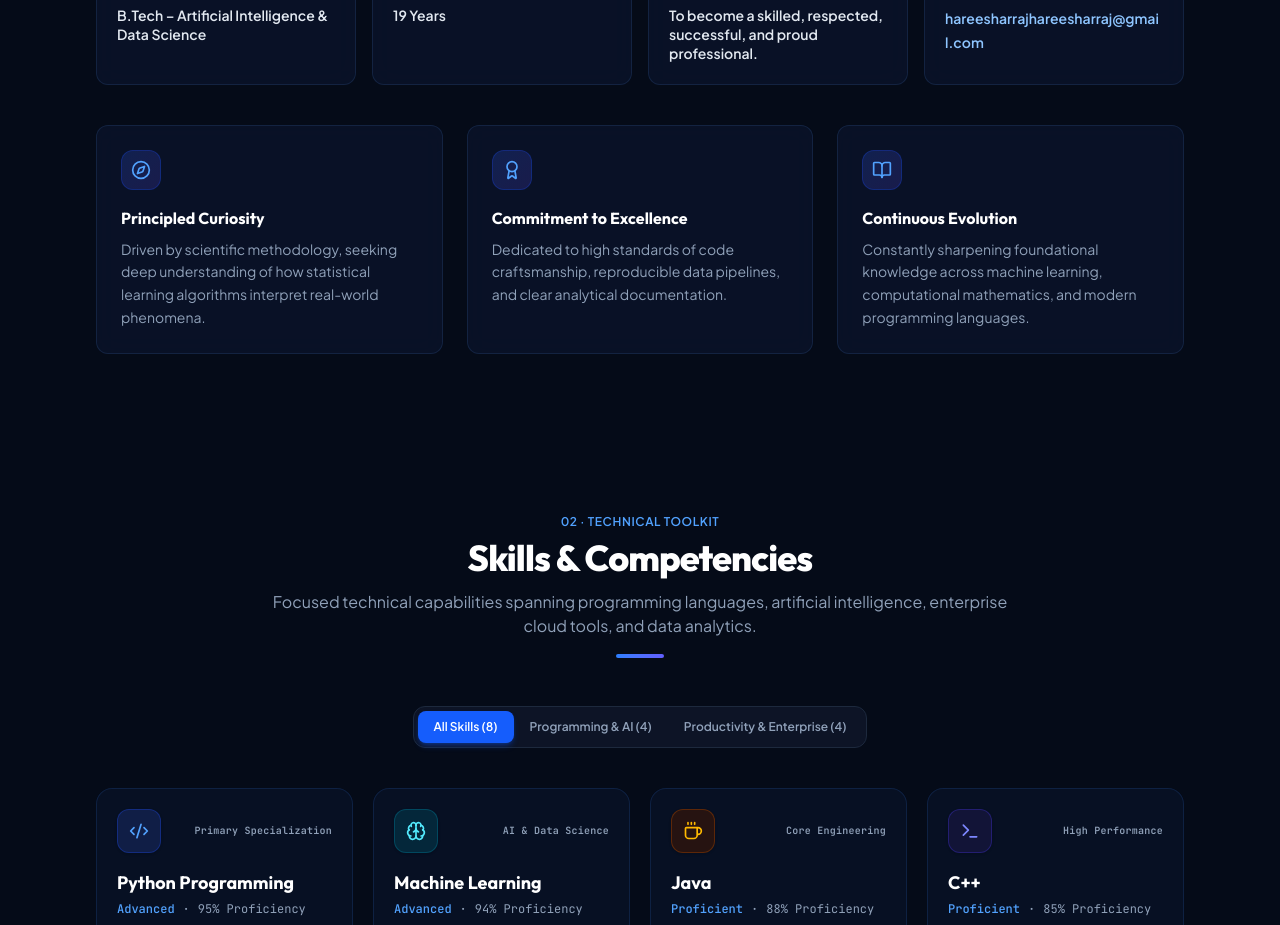
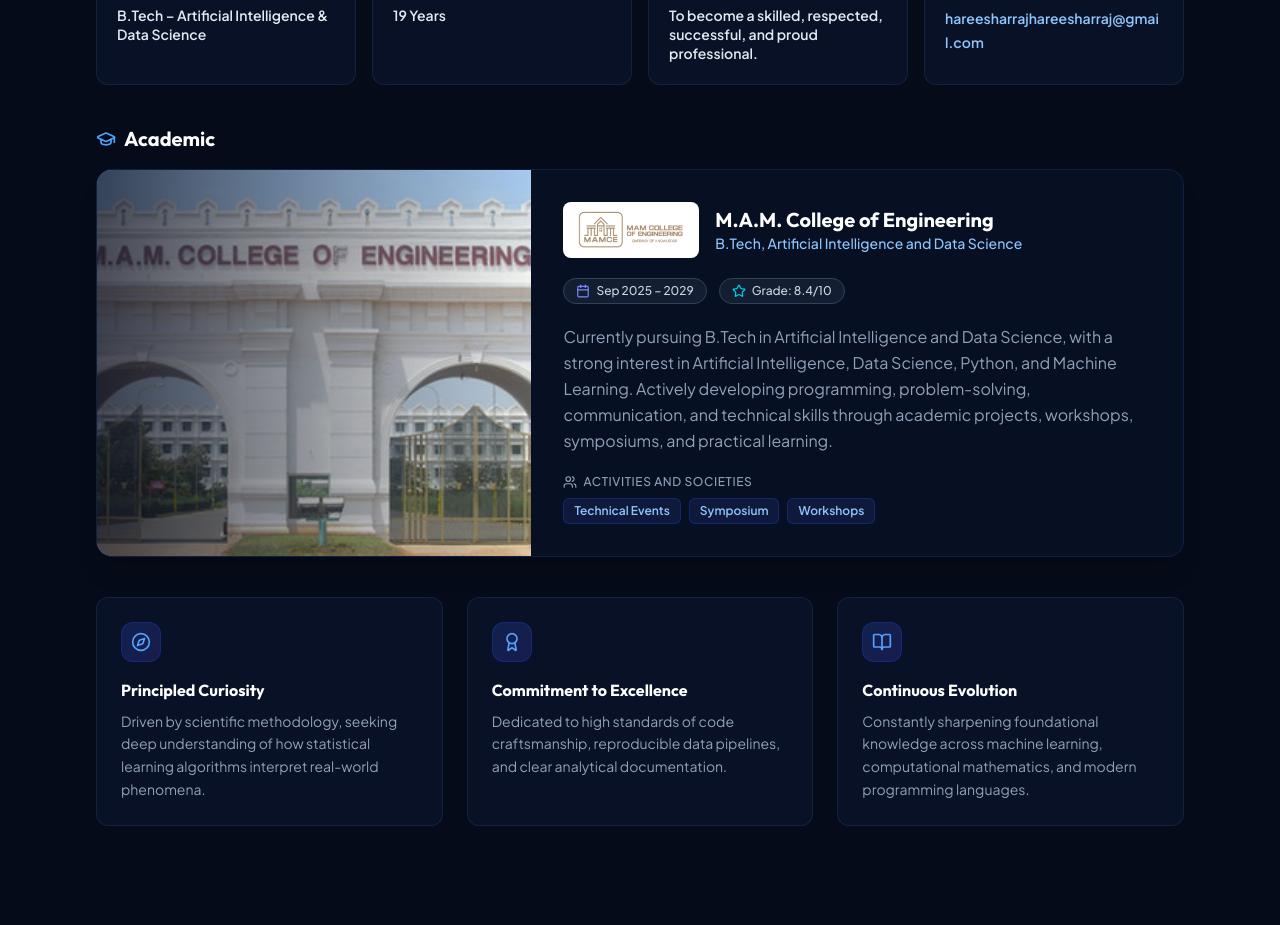
Before and after one commit to hareesharrajhareesharraj-lab/hareesh090408, a React (Vite) app: page / in a window 1280 px wide. Shown: the part 1400-2325 px from the top of the page. Built offline with nearby package versions, Linux system fonts and the light colour scheme.

Commit message:
Add Academic section with MAMCE details to About

```diff
--- a/src/components/About.tsx
+++ b/src/components/About.tsx
@@ -1,6 +1,7 @@
 import React from 'react';
 import { Target, GraduationCap, Calendar, Mail, Award, BookOpen, Compass } from 'lucide-react';
 import { usePortfolio } from '../context/PortfolioContext';
+import { Academic } from './Academic';
 
 export const About: React.FC = () => {
   const { data } = usePortfolio();
@@ -118,6 +119,8 @@ export const About: React.FC = () => {
           })}
         </div>
 
+        <Academic />
+
         {/* Three Pillars */}
         <div className="grid grid-cols-1 md:grid-cols-3 gap-6">
           {pillars.map((pillar, idx) => {
--- /dev/null
+++ b/src/components/Academic.tsx
@@ -0,0 +1,84 @@
+import React from 'react';
+import { GraduationCap, Calendar, Star, Users } from 'lucide-react';
+
+const academic = {
+  institution: 'M.A.M. College of Engineering',
+  degree: 'B.Tech, Artificial Intelligence and Data Science',
+  period: 'Sep 2025 – 2029',
+  grade: '8.4/10',
+  activities: ['Technical Events', 'Symposium', 'Workshops'],
+  description:
+    'Currently pursuing B.Tech in Artificial Intelligence and Data Science, with a strong interest in Artificial Intelligence, Data Science, Python, and Machine Learning. Actively developing programming, problem-solving, communication, and technical skills through academic projects, workshops, symposiums, and practical learning.',
+};
+
+export const Academic: React.FC = () => {
+  return (
+    <div className="mb-10">
+      <div className="flex items-center gap-2 mb-4">
+        <GraduationCap className="w-5 h-5 text-blue-400" aria-hidden="true" />
+        <h3 className="text-lg sm:text-xl font-bold text-white font-display">Academic</h3>
+      </div>
+
+      <article className="glass-panel rounded-2xl overflow-hidden border border-blue-900/30 shadow-xl flex flex-col md:flex-row">
+        <div className="relative md:w-2/5 h-48 md:h-auto">
+          <img
+            src="/mamce.jpg"
+            alt="Entrance gate of M.A.M. College of Engineering"
+            className="absolute inset-0 w-full h-full object-cover"
+          />
+          <div className="absolute inset-0 bg-gradient-to-t from-slate-950/70 to-transparent md:bg-gradient-to-r" />
+        </div>
+
+        <div className="flex-1 p-6 sm:p-8">
+          <div className="flex flex-col sm:flex-row sm:items-center gap-4 mb-5">
+            <div className="bg-white rounded-lg px-3 py-2 w-fit shrink-0">
+              <img
+                src="/mamce-logo.png"
+                alt="M.A.M. College of Engineering logo"
+                className="h-10 w-auto object-contain"
+              />
+            </div>
+            <div>
+              <h4 className="text-lg sm:text-xl font-bold text-white font-display leading-snug">
+                {academic.institution}
+              </h4>
+              <p className="text-sm text-blue-300 font-medium">{academic.degree}</p>
+            </div>
+          </div>
+
+          <div className="flex flex-wrap gap-3 mb-5">
+            <span className="inline-flex items-center gap-1.5 text-xs font-medium text-slate-300 bg-slate-800/60 border border-slate-700 rounded-full px-3 py-1">
+              <Calendar className="w-3.5 h-3.5 text-indigo-400" aria-hidden="true" />
+              {academic.period}
+            </span>
+            <span className="inline-flex items-center gap-1.5 text-xs font-medium text-slate-300 bg-slate-800/60 border border-slate-700 rounded-full px-3 py-1">
+              <Star className="w-3.5 h-3.5 text-cyan-400" aria-hidden="true" />
+              Grade: {academic.grade}
+            </span>
+          </div>
+
+          <p className="text-sm sm:text-base text-slate-400 leading-relaxed mb-5">
+            {academic.description}
+          </p>
+
+          <div>
+            <p className="flex items-center gap-1.5 text-xs font-medium text-slate-400 uppercase tracking-wider mb-2">
+              <Users className="w-3.5 h-3.5" aria-hidden="true" />
+              Activities and societies
+            </p>
+            <ul className="flex flex-wrap gap-2">
+              {academic.activities.map((activity) => (
+                <li
+                  key={activity}
+                  className="text-xs font-semibold text-blue-300 bg-blue-950/50 border border-blue-800/40 rounded-md px-2.5 py-1"
+                >
+                  {activity}
+                </li>
+              ))}
+            </ul>
+          </div>
+        </div>
+      </article>
+    </div>
+  );
+};
```
Also changed, not shown: public/mamce-logo.png (added), public/mamce.jpg (added).
